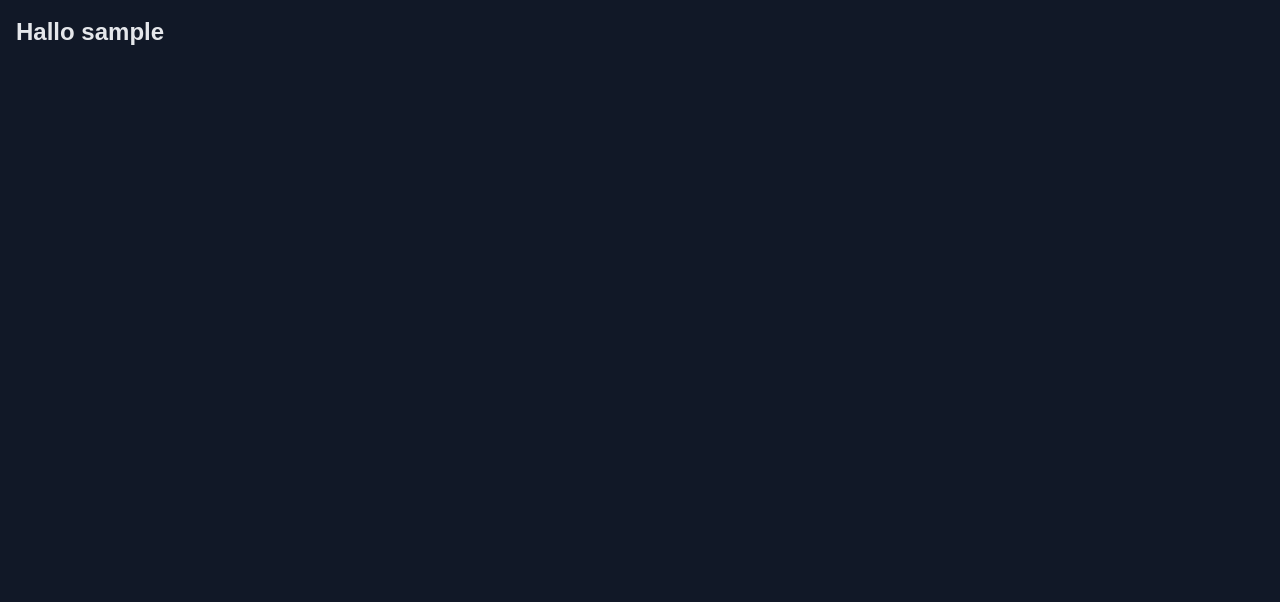
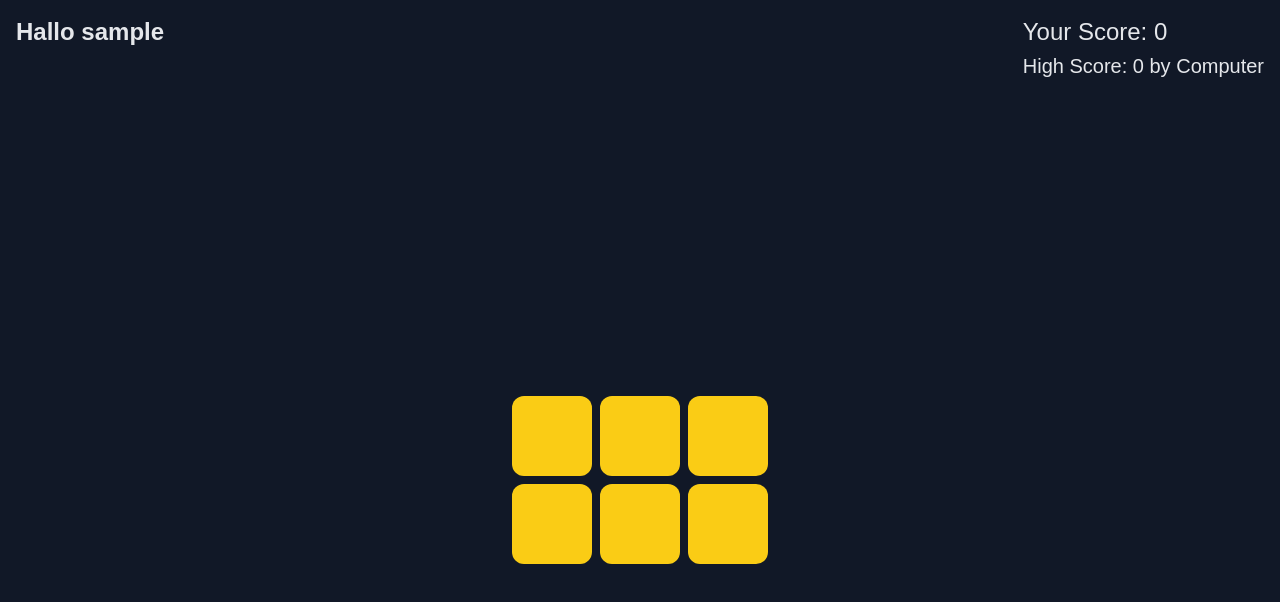
Before and after one commit to 1amSumit/Memory-Card-Game, a React (Vite) app: page / in a window 1280 px wide. Shown: the top 602 px of the page. Built offline with nearby package versions, Linux system fonts and the light colour scheme; sample sign-in values are in the browser's storage; a web font is replaced by a local one.

Commit message:
home screen add

```diff
--- a/package.json
+++ b/package.json
@@ -10,6 +10,7 @@
     "preview": "vite preview"
   },
   "dependencies": {
+    "framer-motion": "^11.11.17",
     "react": "^18.3.1",
     "react-dom": "^18.3.1",
     "react-icons": "^5.3.0",
--- /dev/null
+++ b/src/components/Board.jsx
@@ -0,0 +1,61 @@
+import { RiPlantLine } from "react-icons/ri";
+import { TbPlant2 } from "react-icons/tb";
+import { PiPlant } from "react-icons/pi";
+import { motion } from "framer-motion";
+import { useEffect, useState } from "react";
+
+export default function Board() {
+  const cards = [
+    { id: 1, name: "plant1", icon: <RiPlantLine className="w-4 h-4" /> },
+    { id: 2, name: "plant2", icon: <TbPlant2 className="w-4 h-4" /> },
+    { id: 3, name: "plant3", icon: <PiPlant className="w-4 h-4" /> },
+  ];
+  const [shuffledCards, setShuffledCards] = useState([]);
+  const [flippedCard, setFlippedCard] = useState([]);
+
+  useEffect(() => {
+    const dupliacteCards = [...cards, ...cards];
+    const shuffleCards = dupliacteCards
+      .sort(() => Math.random() - 0.5)
+      .map((card, index) => ({
+        id: index,
+        icon: card.icon,
+        isFlipped: false,
+        isMatched: false,
+      }));
+
+    setShuffledCards(shuffleCards);
+  }, []);
+
+  const handleCardClick = (id) => {
+    console.log(id);
+    if (flippedCard.length === 2) return;
+    setFlippedCard((prev) => [...prev, id]);
+  };
+
+  console.log(flippedCard);
+
+  return (
+    <div className="h-screen flex items-center justify-center p-8">
+      <div className="grid grid-cols-3 w-full max-w-md items-center justify-center gap-2">
+        {shuffledCards.map((card, index) => (
+          <motion.div
+            animate={{ rotateY: flippedCard.includes(index) ? 180 : 0 }}
+            transition={{ duration: 0.4 }}
+            key={index}
+            onClick={() => handleCardClick(card.id)}
+            className={`w-[5rem] h-[5rem] rounded-xl  cursor-pointer flex items-center justify-center ${
+              flippedCard.includes(index) ? "bg-purple-600" : "bg-yellow-400"
+            }`}
+          >
+            <div
+              className={`${flippedCard.includes(index) ? "block" : "hidden"}`}
+            >
+              {card.icon}
+            </div>
+          </motion.div>
+        ))}
+      </div>
+    </div>
+  );
+}
--- /dev/null
+++ b/src/components/Card.jsx
@@ -0,0 +1,5 @@
+import React from "react";
+
+export default function Card({ image, cardId }) {
+  return <div className="w-[4rem] h-[4rem] bg-yellow-400"></div>;
+}
--- a/src/components/RootLayout.jsx
+++ b/src/components/RootLayout.jsx
@@ -9,11 +9,15 @@ export default function RootLayout() {
 
   useEffect(() => {
     const username = localStorage.getItem("username") || "";
+
     if (username.trim() === "") {
+      console.log("No username found, redirecting to welcome.");
       navigate("/welcome");
+    } else {
+      console.log("Username found: ", username);
+      setUsr(username);
+      navigate("/");
     }
-    setUsr(username);
-    navigate("/");
   }, [navigate, setUsr]);
 
   return (
--- a/src/pages/Home.jsx
+++ b/src/pages/Home.jsx
@@ -1,17 +1,35 @@
-import React from "react";
-import { useRecoilValue } from "recoil";
-import { usernameState } from "../store/username";
+import { useRecoilState, useRecoilValue } from "recoil";
+import { highScoreUsername, usernameState } from "../store/username";
+import { highScoreState, userScoreState } from "../store/score";
+import Board from "../components/Board";
 
 export default function Home() {
   const username = useRecoilValue(usernameState);
+  const highScoreUser = useRecoilValue(highScoreUsername);
+  const [userScore, setUserScore] = useRecoilState(userScoreState);
+  const [highScore, setHighScore] = useRecoilState(highScoreState);
+
+  const cardIds = [1, 2, 3, 3, 2, 1, 1, 3, 2];
+
   return (
     <div className="h-screen overflow-hidden p-4 bg-gray-900">
-      <div>
+      <div className="flex flex-row justify-between">
         <h2 className="text-gray-200 font-bold font-sour text-2xl">
           Hallo {username}
         </h2>
 
-        <div></div>
+        <div className="flex flex-col gap-1 ">
+          <p className="font-sour text-2xl text-gray-200">
+            Your Score: {userScore}
+          </p>
+          <p className="font-sour text-xl text-gray-200">
+            High Score: {highScore} by {highScoreUser}
+          </p>
+        </div>
+      </div>
+
+      <div className=" flex items-center justify-center">
+        <Board />
       </div>
     </div>
   );
--- /dev/null
+++ b/src/store/score.js
@@ -0,0 +1,11 @@
+import { atom } from "recoil";
+
+export const userScoreState = atom({
+  key: "userScoreState",
+  default: 0,
+});
+
+export const highScoreState = atom({
+  key: "highScoreState",
+  default: 0,
+});
--- a/src/store/username.js
+++ b/src/store/username.js
@@ -4,3 +4,8 @@ export const usernameState = atom({
   key: "usernameState",
   default: "",
 });
+
+export const highScoreUsername = atom({
+  key: "highScoreUsername",
+  default: "Computer",
+});
```
Also changed, not shown: 1 other file (tests, documents, lock files or other folders).
